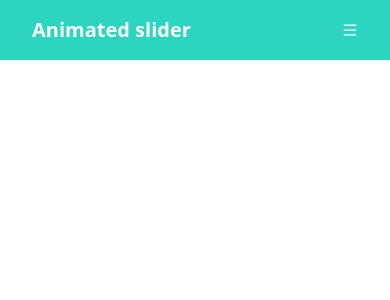
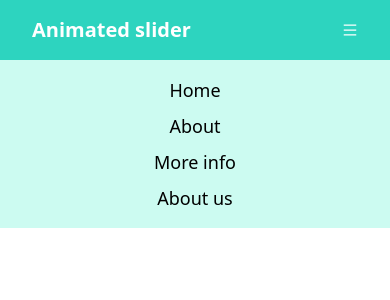
Before and after one commit to AmolShelke2/react-tailwind-navbar-slider, a React (Create React App) app: page / in a window 390 px wide. Both pictures are taken after a click on the icon 349 px from the left and 30 px from the top of the page. Shown: the top 300 px of the page. Built offline with nearby package versions, Linux system fonts and the light colour scheme.

Commit message:
[feat]: dropdown component created

```diff
--- a/src/components/Navbar.jsx
+++ b/src/components/Navbar.jsx
@@ -10,6 +10,7 @@ const Navbar = () => {
   };
 
   return (
+    <>
       <div className="flex flex-row justify-between items-center px-8 bg-teal-400 py-4 text-white relative">
         <div className="relative">
           <h1 className="text-xl font-bold">Animated slider</h1>
@@ -26,6 +27,22 @@ const Navbar = () => {
           <AiOutlineMenu onClick={navbarHandler} />
         </div>
       </div>
+
+      {/* Mobile navbar */}
+      <div className="relative">
+        <ul
+          className={`${
+            navBar
+              ? "flex-col justify-text py-4 items-center text-center cursor-pointer transition-[display] bg-teal-100"
+              : "hidden"
+          }`}>
+          <li className="mb-2 text-lg transition-[0.5s]">Home</li>
+          <li className="mb-2 text-lg">About</li>
+          <li className="mb-2 text-lg">More info</li>
+          <li className="text-lg">About us</li>
+        </ul>
+      </div>
+    </>
   );
 };
 
```
Lines whose indentation alone changed are shown as unchanged.
